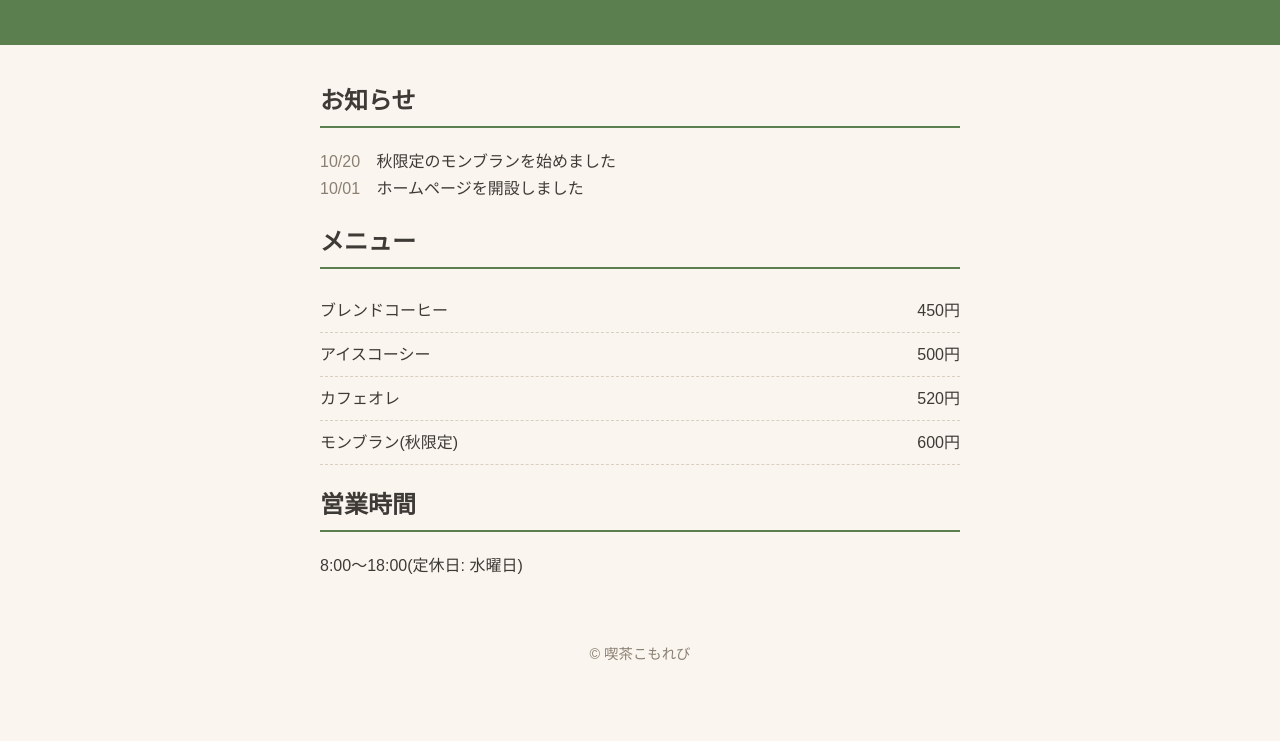
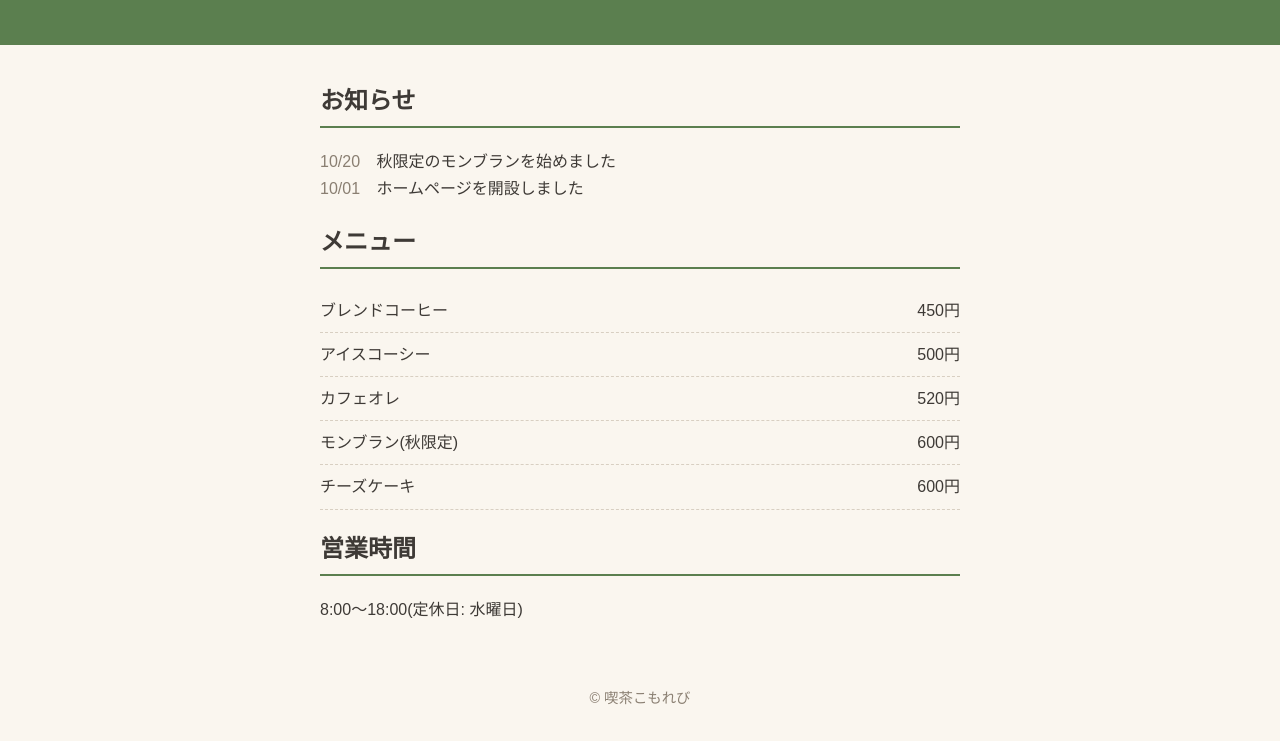
Before and after one commit to mazurk4/cafe-site-test, a plain HTML site: page public/index.html in a window 1280 px wide. Shown: the part 146-887 px from the top of the page. Before the commit the page ends 842 px from the top, so only its background shows below. Drawn offline with Linux system fonts and the light colour scheme.

Commit message:
チーズケーキを追加

```diff
--- a/public/index.html
+++ b/public/index.html
@@ -28,6 +28,7 @@
         <li><span class="name">アイスコーシー</span><span class="price">500円</span></li>
         <li><span class="name">カフェオレ</span><span class="price">520円</span></li>
         <li><span class="name">モンブラン(秋限定)</span><span class="price">600円</span></li>
+        <li><span class="name">チーズケーキ</span><span class="price">600円</span></li>
       </ul>
     </section>
 
```
